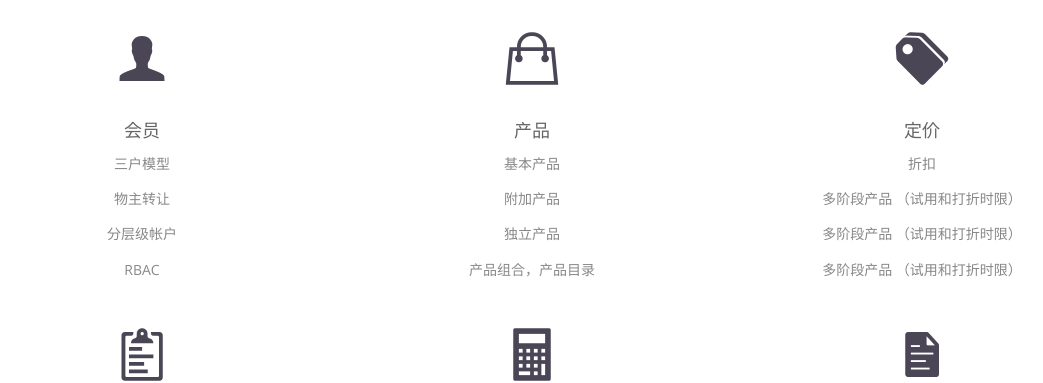
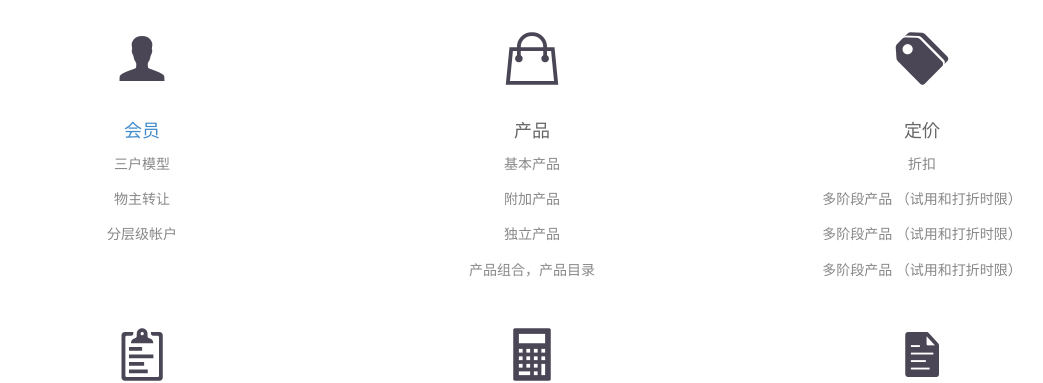
Before and after one commit to dreampivot/slipscloud.github.io, a Jekyll site: the page built from index.html, in a window 1280 px wide and 900 px high, scrolled down 1829 px. Shown: the top 383 px of the window, without its empty margins (108-1151 px from the left). Built offline with Jekyll 4.4.1, drawn with Linux system fonts in a browser that asks for light colours; nearby versions of some CDN libraries; some web fonts are replaced.

Commit message:
Update index.html

```diff
--- a/index.html
+++ b/index.html
@@ -64,11 +64,11 @@ permalink: /
       <div class="col-sm-4 col-md-4">
         <div class="service-item">
           <i class="icon ion-person"></i>
-          <h4>会员</h4>
+          <h4><a href="functions.html" >会员</a></h4>
           <p>三户模型</p>
           <p>物主转让</p>
           <p>分层级帐户</p>
-          <p>RBAC</p>
+          <p></p>
         </div>
       </div>
 
```
